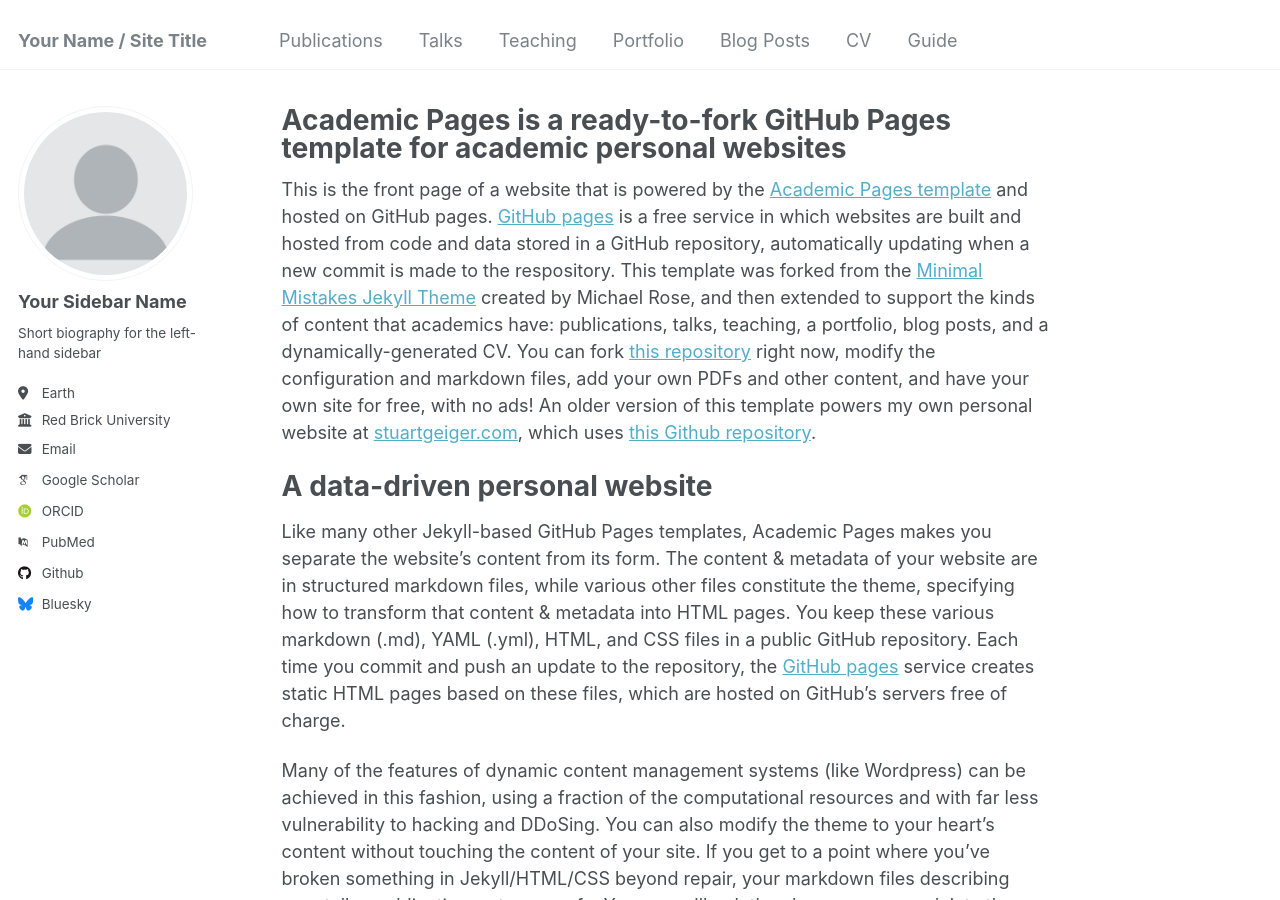
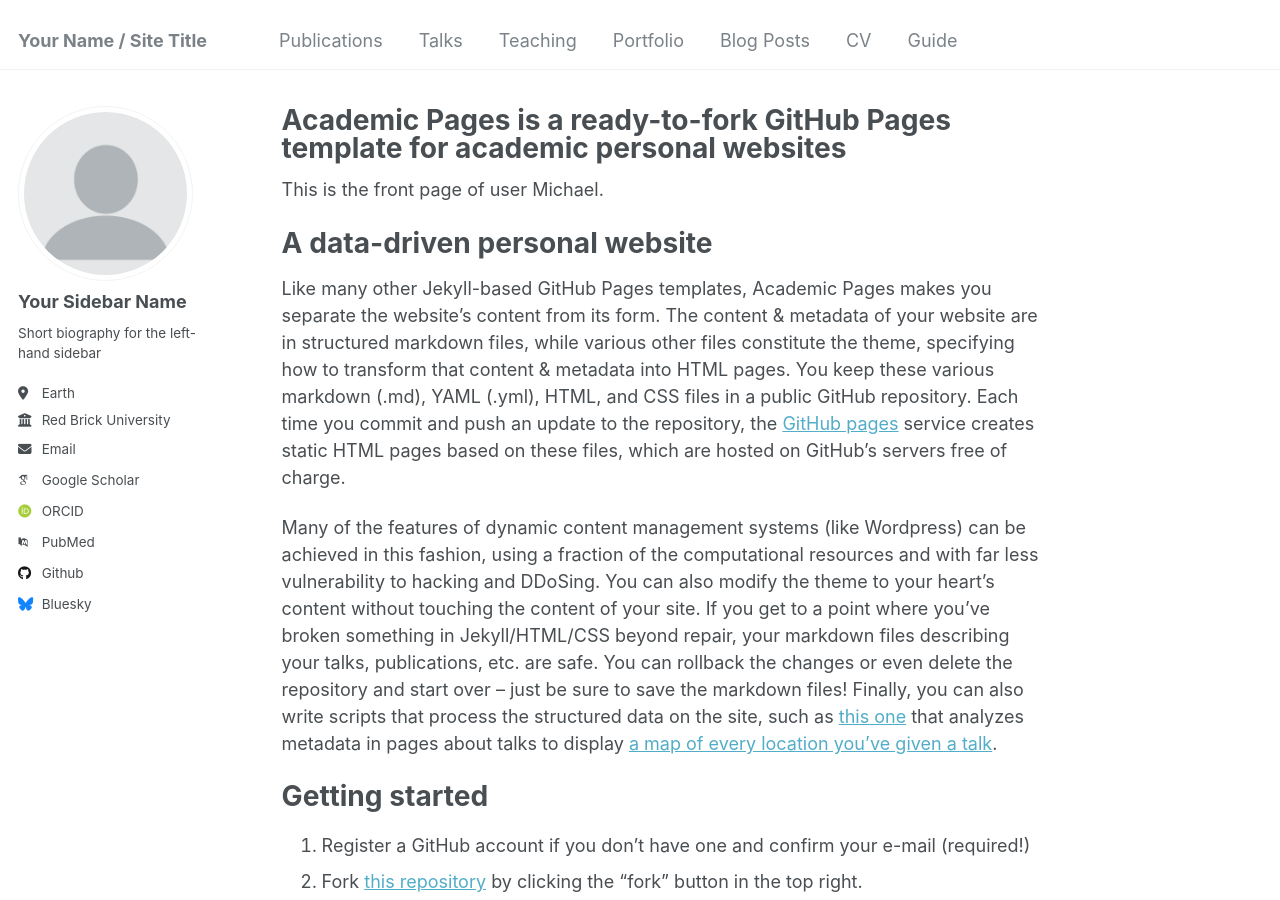
Before and after one commit to Starter1111/starter1111.github.io, a Jekyll site: the page built from _pages/about.md, in a window 1280 px wide and 900 px high. Built offline with Jekyll 4.4.1, drawn with Linux system fonts in a browser that asks for light colours; some web fonts are replaced.

Commit message:
Update about.md

```diff
--- a/_pages/about.md
+++ b/_pages/about.md
@@ -7,7 +7,7 @@ redirect_from:
   - /about.html
 ---
 
-This is the front page of a website that is powered by the [Academic Pages template](https://github.com/academicpages/academicpages.github.io) and hosted on GitHub pages. [GitHub pages](https://pages.github.com) is a free service in which websites are built and hosted from code and data stored in a GitHub repository, automatically updating when a new commit is made to the respository. This template was forked from the [Minimal Mistakes Jekyll Theme](https://mmistakes.github.io/minimal-mistakes/) created by Michael Rose, and then extended to support the kinds of content that academics have: publications, talks, teaching, a portfolio, blog posts, and a dynamically-generated CV. You can fork [this repository](https://github.com/academicpages/academicpages.github.io) right now, modify the configuration and markdown files, add your own PDFs and other content, and have your own site for free, with no ads! An older version of this template powers my own personal website at [stuartgeiger.com](http://stuartgeiger.com), which uses [this Github repository](https://github.com/staeiou/staeiou.github.io).
+This is the front page of user Michael.
 
 A data-driven personal website
 ======
```
